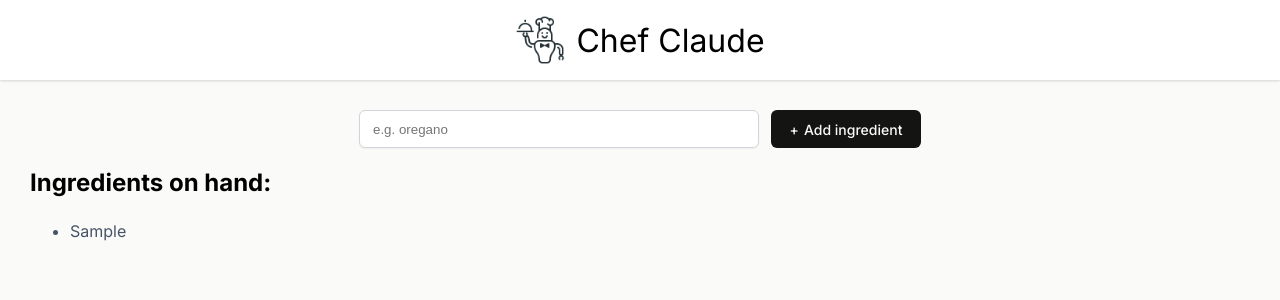
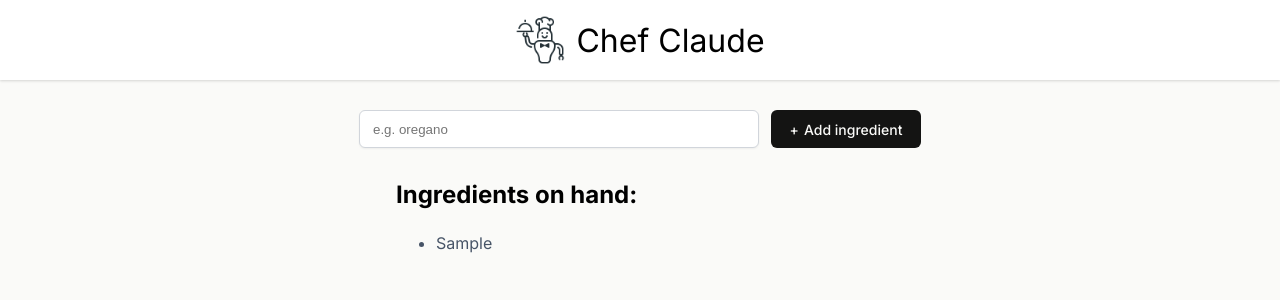
Before and after one commit to Abhinav-Rusia/Chef-claude-ReactApp, a React (Vite) app: page / in a window 1280 px wide. Both pictures are taken after typing "Sample" into the empty fields and a click on the button "Add ingredient". Shown: the top 300 px of the page. Built offline with nearby package versions, Linux system fonts and the light colour scheme; no server answers; a web font is replaced by a local one; what @huggingface/inference would draw is missing.

Commit message:
final commit

```diff
--- a/src/ClaudeRecipe.jsx
+++ b/src/ClaudeRecipe.jsx
@@ -3,7 +3,7 @@ import Markdown from "react-markdown";
 
 const ClaudeRecipe = (props) => {
   return (
-    <section id="suggested-recipe-container">
+    <section className="container" id="suggested-recipe-container">
       <h2>Chef Claude Recommends:</h2>
       <Markdown>{props.recepie}</Markdown>
     </section>
--- a/src/IngredientsList.jsx
+++ b/src/IngredientsList.jsx
@@ -1,4 +1,4 @@
-import React from 'react'
+import React from "react";
 
 const IngredientsList = (props) => {
   const ingredientsListItems = props.ingredients.map((ingredient, index) => (
@@ -7,12 +7,14 @@ const IngredientsList = (props) => {
     </li>
   ));
   return (
-    <section>
+    <section className="container ">
+      <div className="fix">
         <div className="ingredient-container">
           <h2>Ingredients on hand:</h2>
           <ul className="ingredients-list" aria-live="polite">
             {ingredientsListItems}
           </ul>
+        </div>
       </div>
 
       {props.ingredients.length > 3 && (
@@ -25,7 +27,7 @@ const IngredientsList = (props) => {
         </div>
       )}
     </section>
-  )
-}
+  );
+};
 
-export default IngredientsList
+export default IngredientsList;
--- a/src/index.css
+++ b/src/index.css
@@ -3,9 +3,19 @@
 }
 
 body {
-  margin: 0 ;
+  margin: 0;
   font-family: Inter, sans-serif;
-  background-color: #FAFAF8;
+  background-color: #fafaf8;
+}
+
+.container {
+  width: 80%;
+  margin: 0 auto;
+}
+
+.fix {
+  width: 50%;
+  margin: 2rem auto;
 }
 
 header {
@@ -15,7 +25,8 @@ header {
   gap: 11px;
   height: 80px;
   background-color: white;
-  box-shadow: 0px 1px 3px 0px rgba(0, 0, 0, 0.10), 0px 1px 2px 0px rgba(0, 0, 0, 0.06);
+  box-shadow: 0px 1px 3px 0px rgba(0, 0, 0, 0.1),
+    0px 1px 2px 0px rgba(0, 0, 0, 0.06);
 }
 
 header > img {
@@ -39,7 +50,7 @@ main {
 
 .add-ingredient-form > input {
   border-radius: 6px;
-  border: 1px solid #D1D5DB;
+  border: 1px solid #d1d5db;
   padding: 9px 13px;
   box-shadow: 0px 1px 2px 0px rgba(0, 0, 0, 0.05);
   flex-grow: 1;
@@ -52,7 +63,7 @@ main {
   border-radius: 6px;
   border: none;
   background-color: #141413;
-  color: #FAFAF8;
+  color: #fafaf8;
   width: 150px;
   font-size: 0.875rem;
   font-weight: 500;
@@ -77,18 +88,18 @@ ul.ingredients-list > li {
   justify-content: space-between;
   align-items: center;
   border-radius: 8px;
-  background: #F0EFEB;
-  padding: 10px 28px;
+  background: #f0efeb;
+  padding: 10px 32px;
 }
 
 .get-recipe-container h3 {
   font-size: 1.125rem;
   font-weight: 500;
-  line-height: 24px;
+  line-height: 32px;
 }
 
 .get-recipe-container p {
-  color: #6B7280;
+  color: #6b7280;
   font-size: 0.875rem;
   line-height: 20px;
 }
@@ -96,9 +107,9 @@ ul.ingredients-list > li {
 .get-recipe-container button {
   border: none;
   border-radius: 6px;
-  background: #D17557;
+  background: #d17557;
   box-shadow: 0px 1px 2px 0px rgba(0, 0, 0, 0.05);
-  color: #FAFAF8;
+  color: #fafaf8;
   padding: 9px 17px;
   font-family: Inter, sans-serif;
   font-size: 0.875rem;
@@ -109,8 +120,9 @@ ul.ingredients-list > li {
 .get-recipe-container button:hover {
   background-color: #141413;
   color: white;
+  border: none;
+  outline: none;
 }
-
 
 .suggested-recipe-container {
   color: #475467;
@@ -119,6 +131,7 @@ ul.ingredients-list > li {
   font-weight: 400;
 }
 
-.suggested-recipe-container ul li, .suggested-recipe-container ol li {
+.suggested-recipe-container ul li,
+.suggested-recipe-container ol li {
   margin-bottom: 8px;
 }
```
Also changed, not shown: 1 other file (tests, documents, lock files or other folders). Lines whose indentation alone changed are shown as unchanged.
